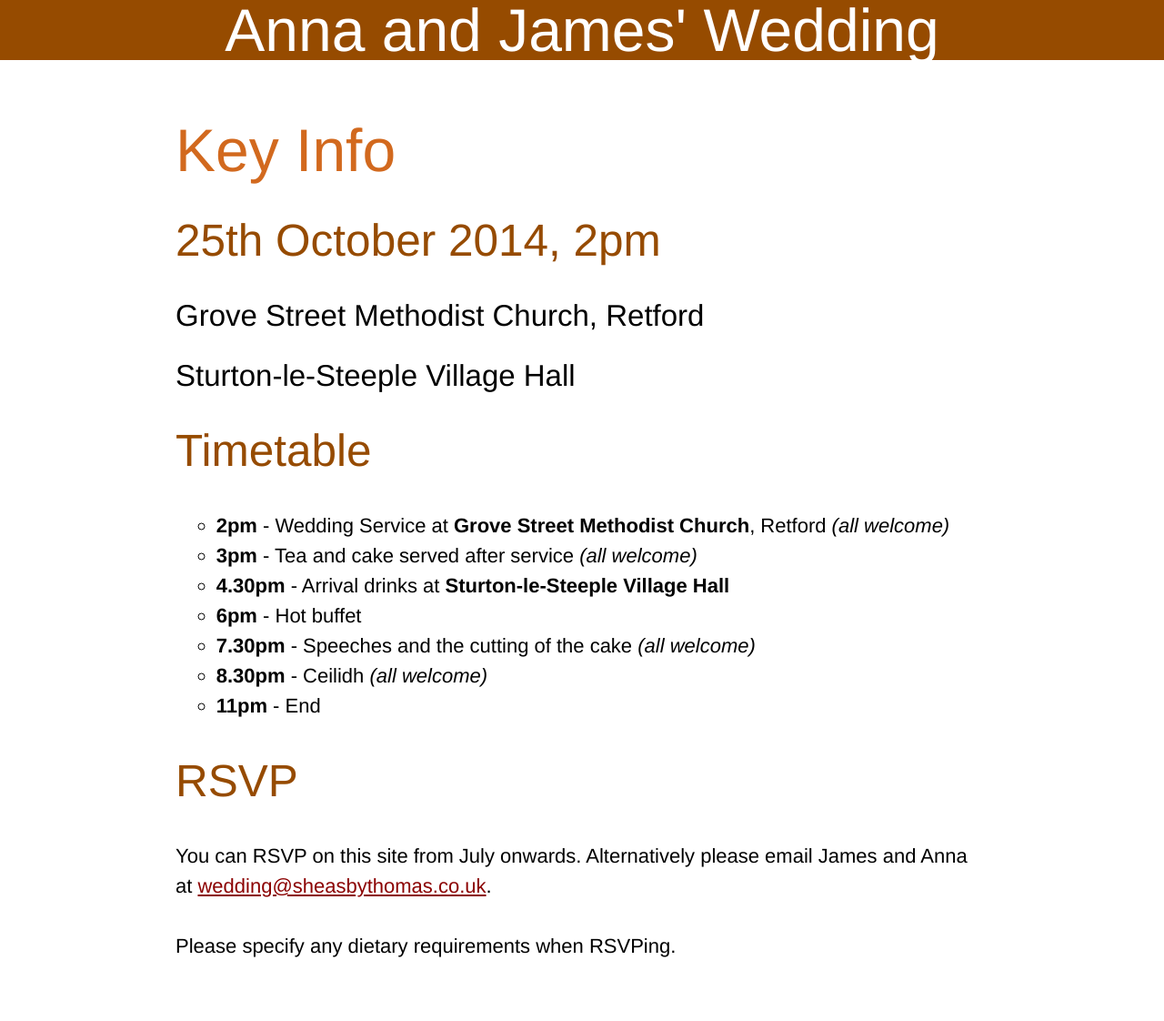
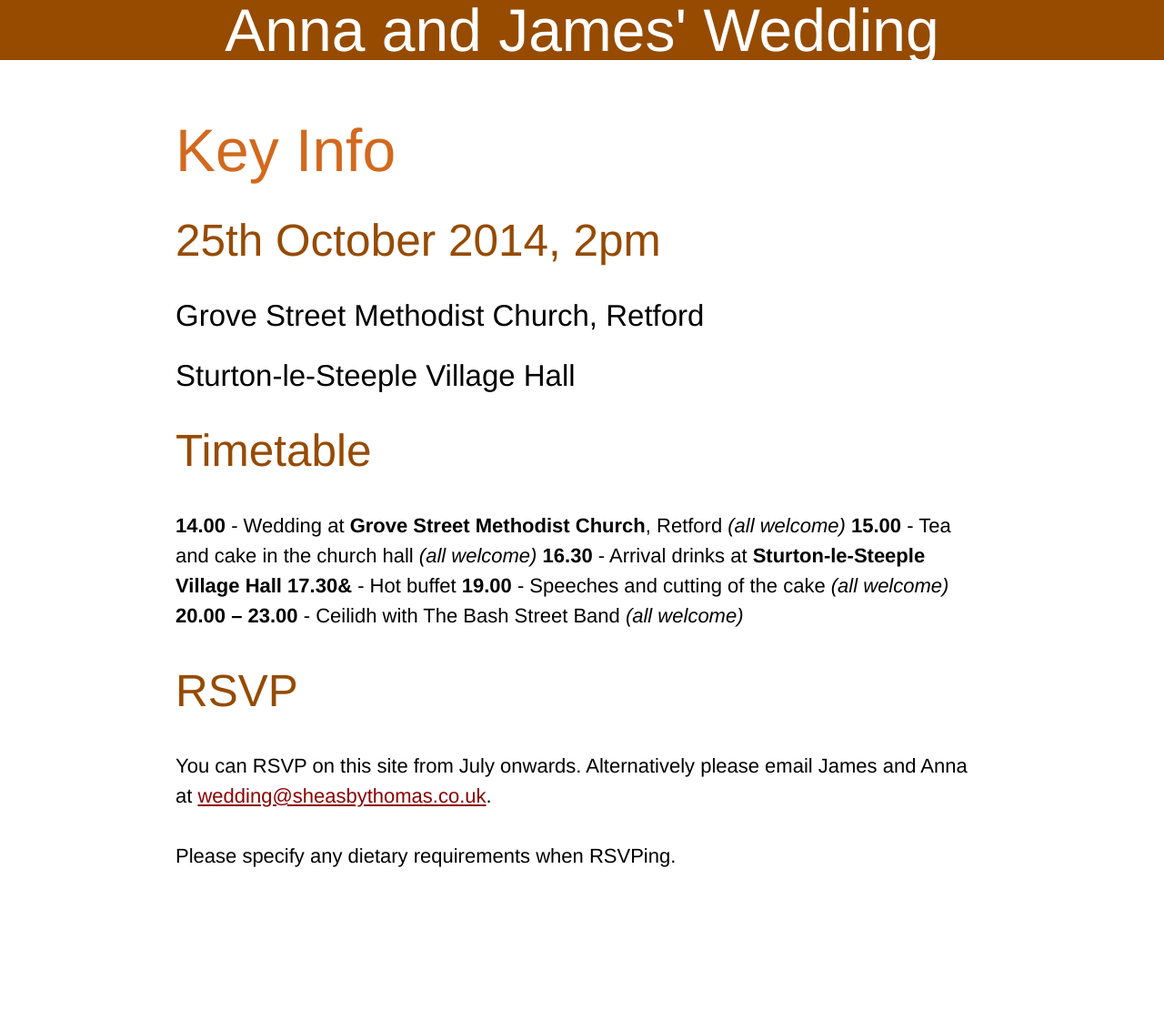
Before and after one commit to rightsaidjames/wedding, a Jekyll site: the page built from index.md, in a window 1280 px wide. Shown: the whole page at 91% size. Built offline with Jekyll 4.4.1, drawn with Linux system fonts in a browser that asks for light colours; Markdown is read by kramdown in place of the engine named in the settings; after the commit the page ends 1023 px from its top, so only the background shows below that.

Commit message:
Inserted actual timetable!

```diff
--- a/index.md
+++ b/index.md
@@ -11,13 +11,12 @@ title: Key Info
 
 ## Timetable
 
-- **2pm** - Wedding Service at **Grove Street Methodist Church**, Retford *(all welcome)*
-- **3pm** - Tea and cake served after service *(all welcome)*
-- **4.30pm** - Arrival drinks at **Sturton-le-Steeple Village Hall**
-- **6pm** - Hot buffet
-- **7.30pm** - Speeches and the cutting of the cake *(all welcome)*
-- **8.30pm** - Ceilidh *(all welcome)*
-- **11pm** - End
+**14.00** - Wedding at **Grove Street Methodist Church**, Retford *(all welcome)*
+**15.00** - Tea and cake in the church hall *(all welcome)*
+**16.30** - Arrival drinks at **Sturton-le-Steeple Village Hall**
+**17.30&** - Hot buffet
+**19.00** - Speeches and cutting of the cake *(all welcome)*
+**20.00 – 23.00** - Ceilidh with The Bash Street Band *(all welcome)*
 
 ## RSVP
 
```
